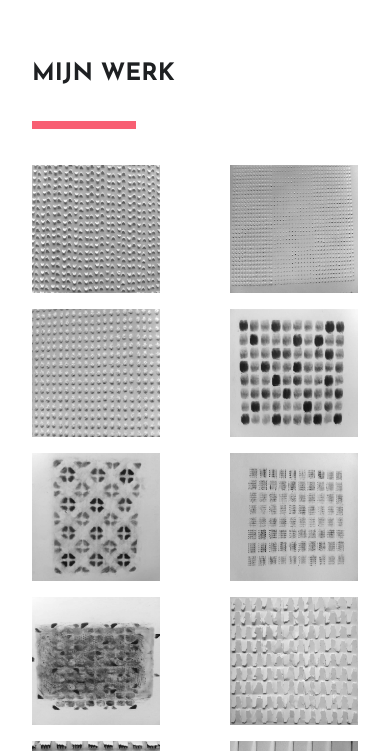
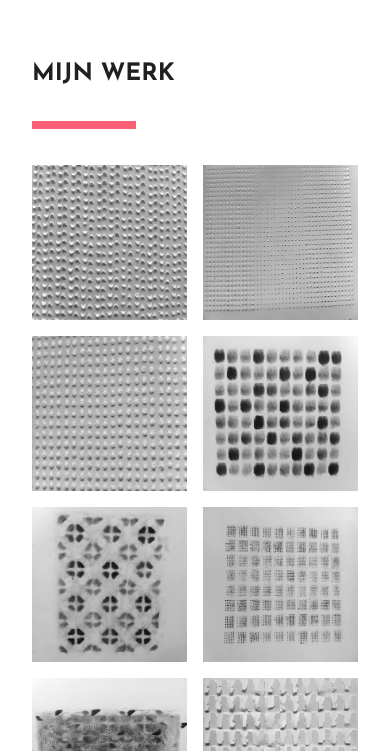
Before and after one commit to TimThuis/esthervanetten, a plain HTML site: page index.html in a window 390 px wide. Shown: the part 93-844 px from the top of the page. Drawn offline with Linux system fonts and the light colour scheme.

Commit message:
add extra break point for mobile

```diff
--- a/style.scss
+++ b/style.scss
@@ -241,6 +241,13 @@ body {
   }
 }
 
+@media screen and (max-width: 500px) {
+  .foto-container > img {
+    width: calc(50vw - 40px) !important;
+    height: calc(50vw - 40px) !important;
+  }
+}
+
 @media screen and (max-width: 320px) {
   .foto-container > img {
     width: calc(100vw - 64px) !important;
```
Also changed, not shown: style.min.css.
